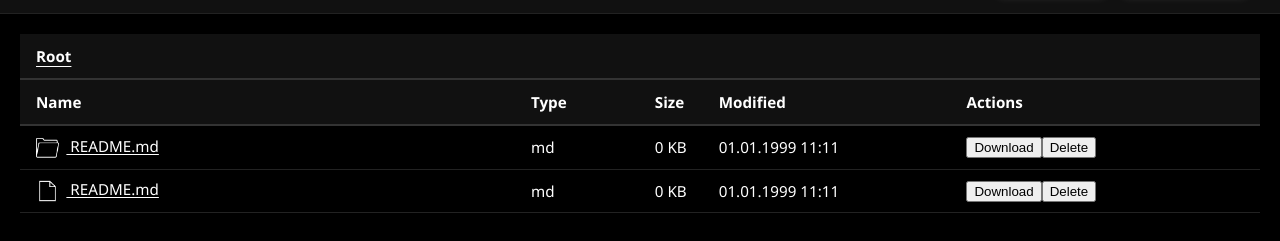
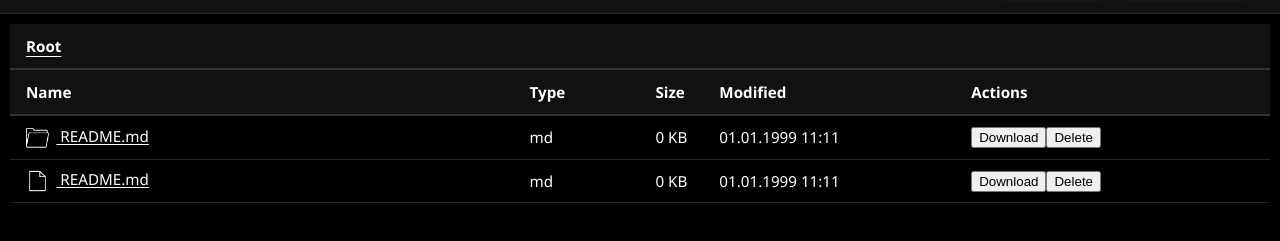
Before and after one commit to AlchemistChief/AlchemShare, a website with bundled scripts: page public/index.html in a window 1280 px wide. Shown: the part 55-296 px from the top of the page. Built offline with nearby package versions, Linux system fonts and the light colour scheme; no server answers; files whose address does not match are found by name.

Commit message:
Fixed duplication of main-content class

```diff
--- a/public/index.html
+++ b/public/index.html
@@ -54,7 +54,6 @@
         </header>
 
         <section class="main-content">
-            <section class="main-content">
             <table class="file-table">
                 <thead>
                     <th id="folder-path" colspan="5"></th>
@@ -91,8 +90,6 @@
                 </tbody>
             </table>
         </section>
-
-        </section>
     </main>
     <script type="module" src="./index.js"></script>
 </body>
```
Lines whose indentation alone changed are shown as unchanged.
